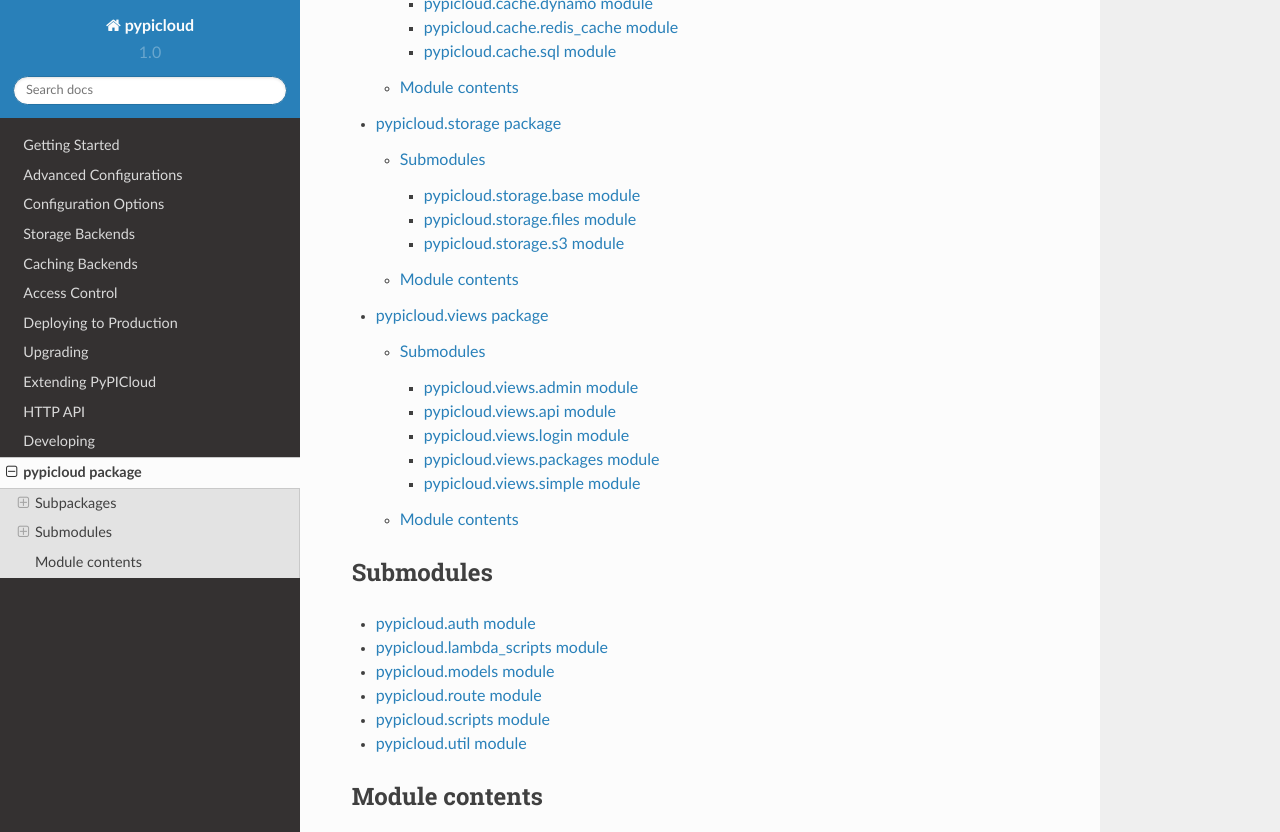
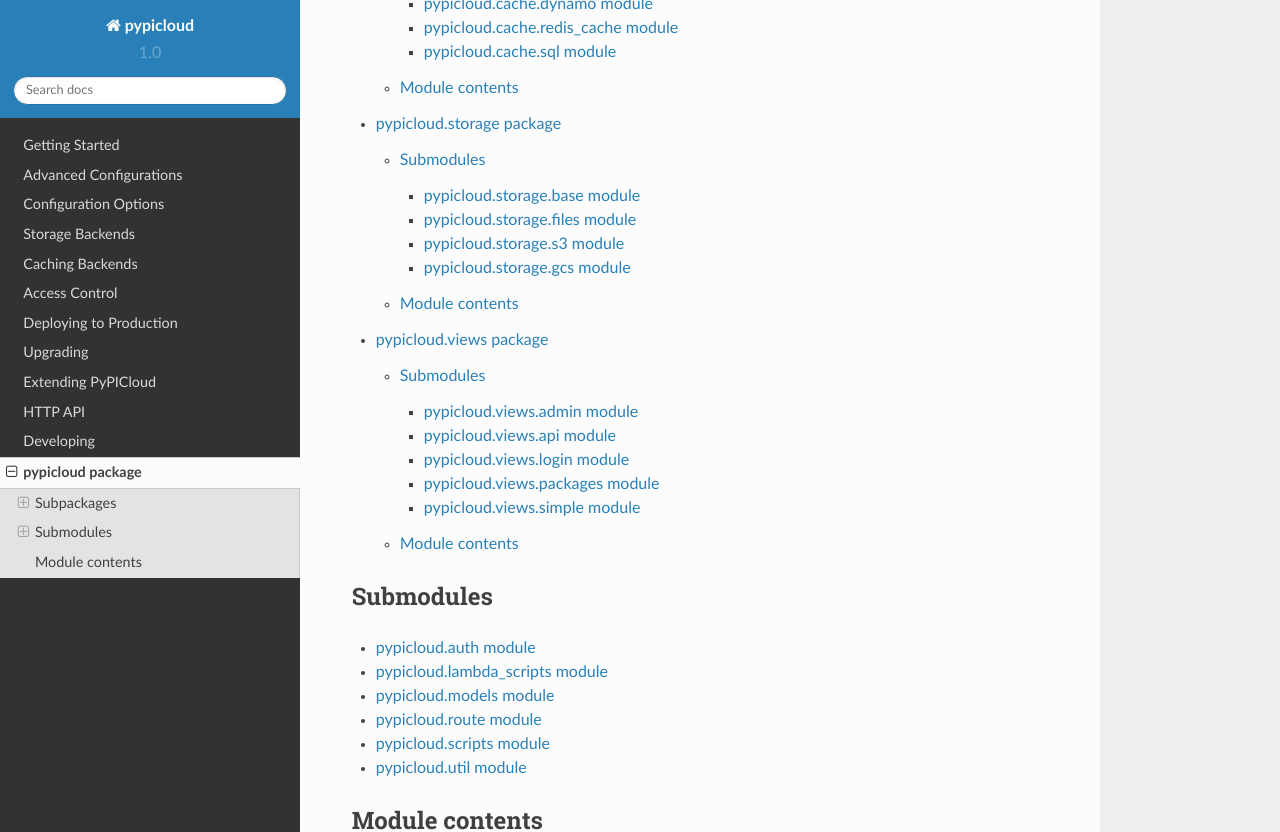
Before and after one commit to stevearc/pypicloud, a Sphinx documentation site: the page built from doc/ref/pypicloud.rst, in a window 1280 px wide and 900 px high, scrolled down 608 px, cut to the strip 0-832 px from the top of the window. Built offline with Sphinx 7.4.7 and the Read the Docs theme 2.0.0, drawn with Linux system fonts in a browser that asks for light colours; pages that are not in the unit, such as notebooks, are missing from menus.

Commit message:
update rst files

```diff
--- a/doc/index.rst
+++ b/doc/index.rst
@@ -1,5 +1,5 @@
-PyPICloud - PyPI backed by S3
-=============================
+PyPICloud - PyPI backed by S3 or GCS
+====================================
 This is an implementation of the PyPI server for hosting your own python
 packages. It uses a three layer system for storing and serving files::
 
@@ -8,7 +8,7 @@
   +---------+        +-------+        +-----------+
 
 The **Storage** layer is where the actual package files will be kept and served
-from. This can be S3 or a directory on the server running pypicloud.
+from. This can be S3, GCS, or a directory on the server running pypicloud.
 
 The **Cache** layer stores information about which packages are in stored in
 Storage. This can be DynamoDB, Redis, or any SQL database.
--- /dev/null
+++ b/doc/ref/pypicloud.storage.gcs.rst
@@ -0,0 +1,7 @@
+pypicloud.storage.gcs module
+===========================
+
+.. automodule:: pypicloud.storage.gcs
+    :members:
+    :undoc-members:
+    :show-inheritance:
--- a/doc/ref/pypicloud.storage.rst
+++ b/doc/ref/pypicloud.storage.rst
@@ -9,6 +9,7 @@
    pypicloud.storage.base
    pypicloud.storage.files
    pypicloud.storage.s3
+   pypicloud.storage.gcs
 
 Module contents
 ---------------
```
